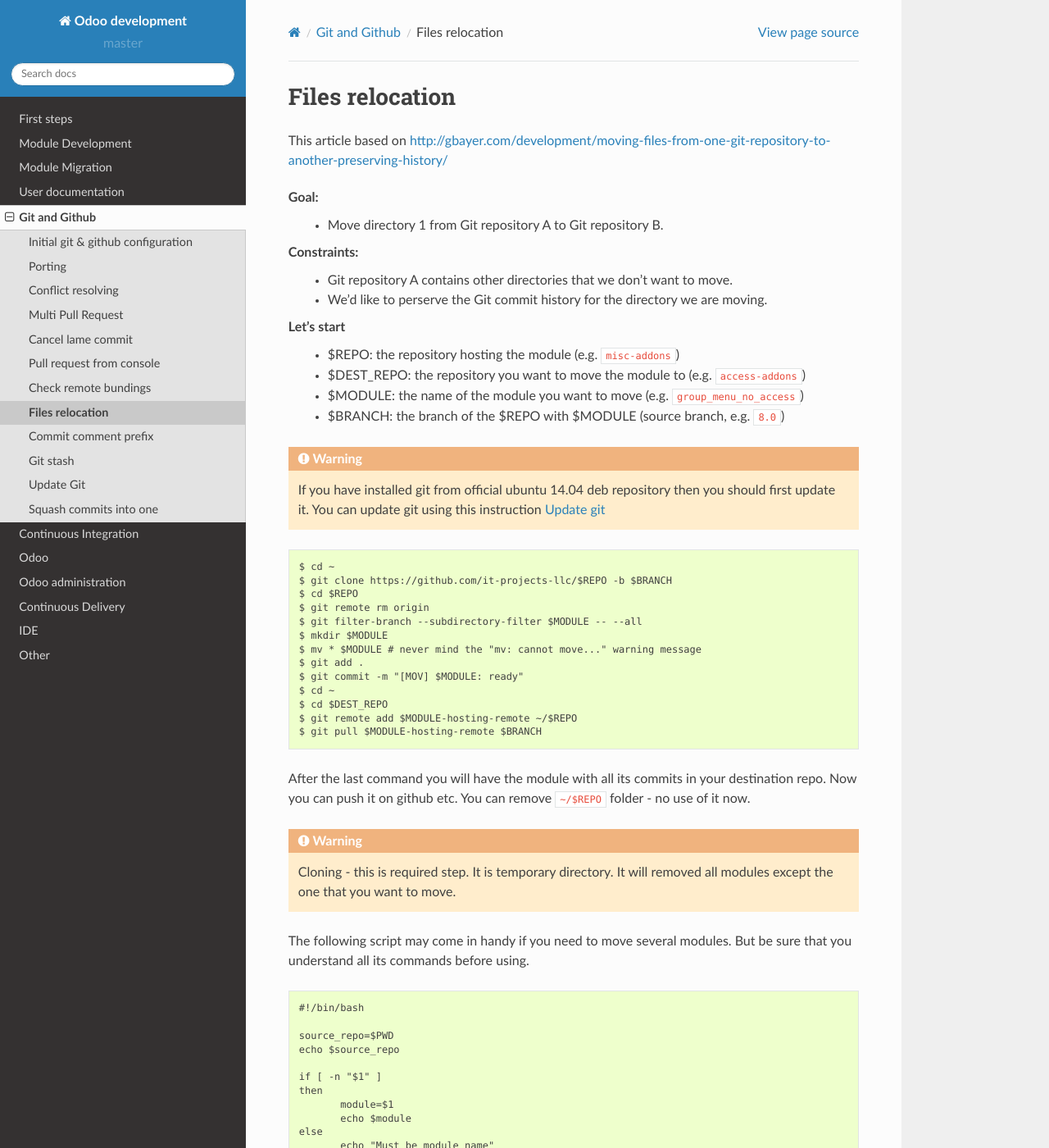
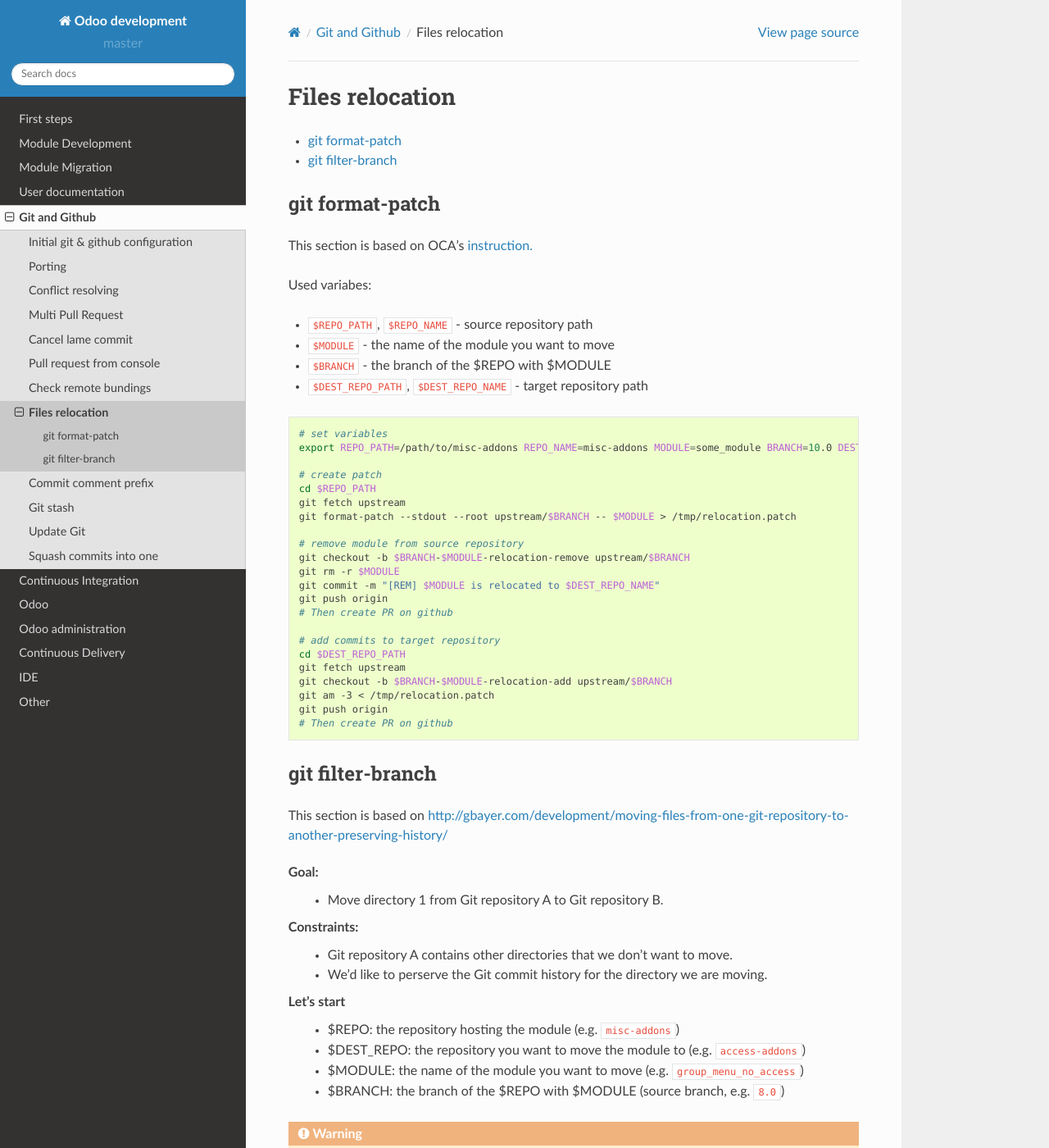
Before and after one commit to itpp-labs/odoo-development, a Sphinx documentation site: the page built from docs/git/files-relocation.rst, in a window 1280 px wide and 1400 px high. Shown: the whole window at 82% size. Built offline with Sphinx 7.4.7 and the Read the Docs theme 2.0.0, drawn with Linux system fonts in a browser that asks for light colours; pages that are not in the unit, such as notebooks, are missing from menus.

Commit message:
[ADD] new way of module relocation
Example:

FROM: https://github.com/it-projects-llc/misc-addons/pull/340
TO: https://github.com/it-projects-llc/mail-addons/pull/68/

```diff
--- a/docs/git/files-relocation.rst
+++ b/docs/git/files-relocation.rst
@@ -1,7 +1,53 @@
-Files relocation
+==================
+ Files relocation
+==================
+
+.. contents::
+   :local:
+
+git format-patch
 ================
 
-This article based on http://gbayer.com/development/moving-files-from-one-git-repository-to-another-preserving-history/
+This section is based on OCA's `instruction. <https://github.com/OCA/maintainer-tools/wiki/Migration-to-version-10.0>`_
+
+Used variabes:
+
+* ``$REPO_PATH``, ``$REPO_NAME`` - source repository path
+* ``$MODULE`` - the name of the module you want to move
+* ``$BRANCH`` - the branch of the $REPO with $MODULE
+* ``$DEST_REPO_PATH``, ``$DEST_REPO_NAME`` - target repository path
+
+.. code-block:: sh
+
+    # set variables
+    export REPO_PATH=/path/to/misc-addons REPO_NAME=misc-addons MODULE=some_module BRANCH=10.0 DEST_REPO_PATH=/path/to/mail-addons DEST_REPO_NAME=mail-addons
+
+    # create patch
+    cd $REPO_PATH
+    git fetch upstream
+    git format-patch --stdout --root upstream/$BRANCH -- $MODULE > /tmp/relocation.patch
+
+    # remove module from source repository
+    git checkout -b $BRANCH-$MODULE-relocation-remove upstream/$BRANCH
+    git rm -r $MODULE
+    git commit -m "[REM] $MODULE is relocated to $DEST_REPO_NAME"
+    git push origin
+    # Then create PR on github
+
+    # add commits to target repository
+    cd $DEST_REPO_PATH
+    git fetch upstream
+    git checkout -b $BRANCH-$MODULE-relocation-add upstream/$BRANCH
+    git am -3 < /tmp/relocation.patch
+    git push origin
+    # Then create PR on github
+
+
+
+git filter-branch
+=================
+
+This section is based on http://gbayer.com/development/moving-files-from-one-git-repository-to-another-preserving-history/
 
 Goal:
  - Move directory 1 from Git repository A to Git repository B.
```
